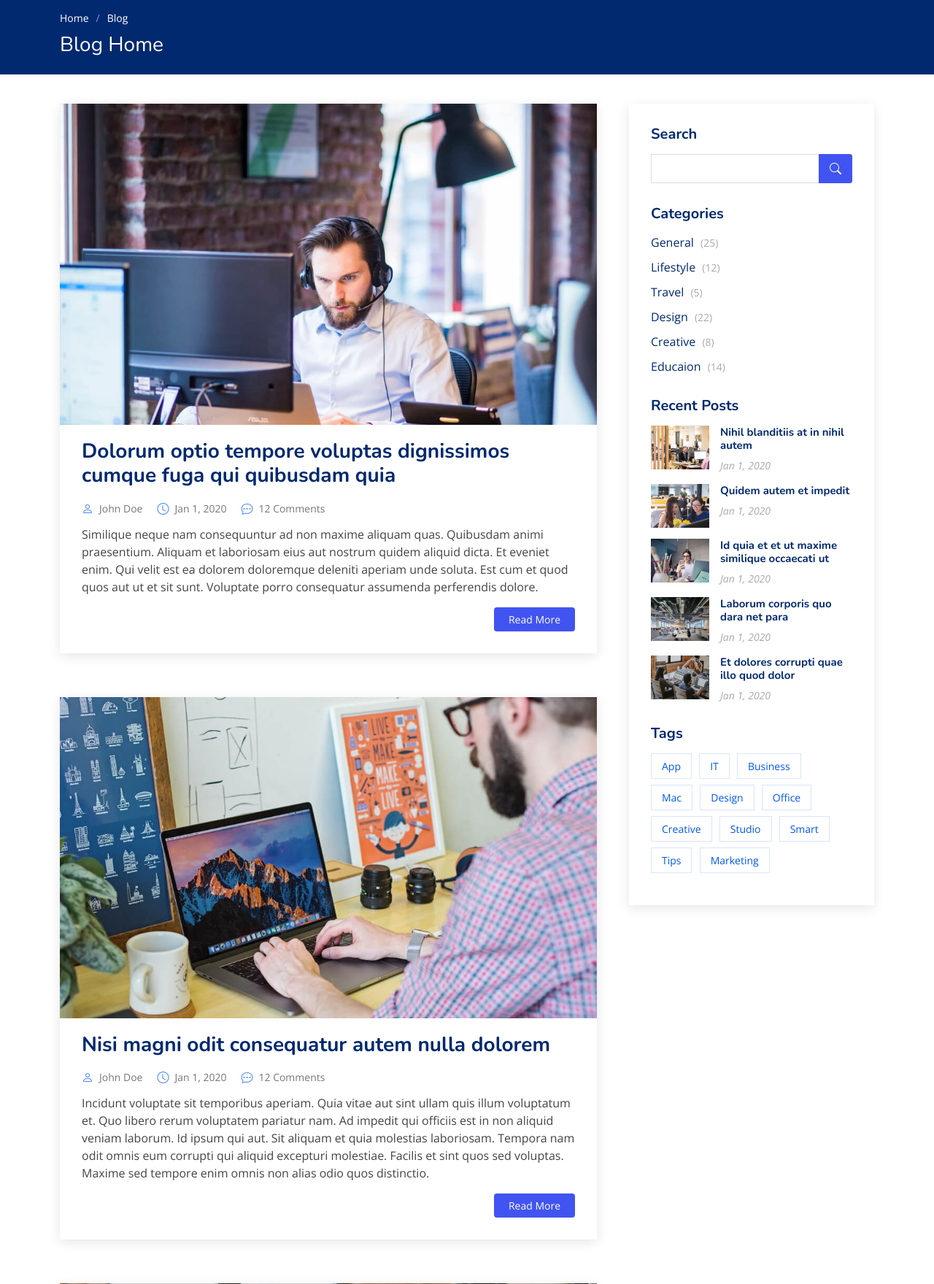
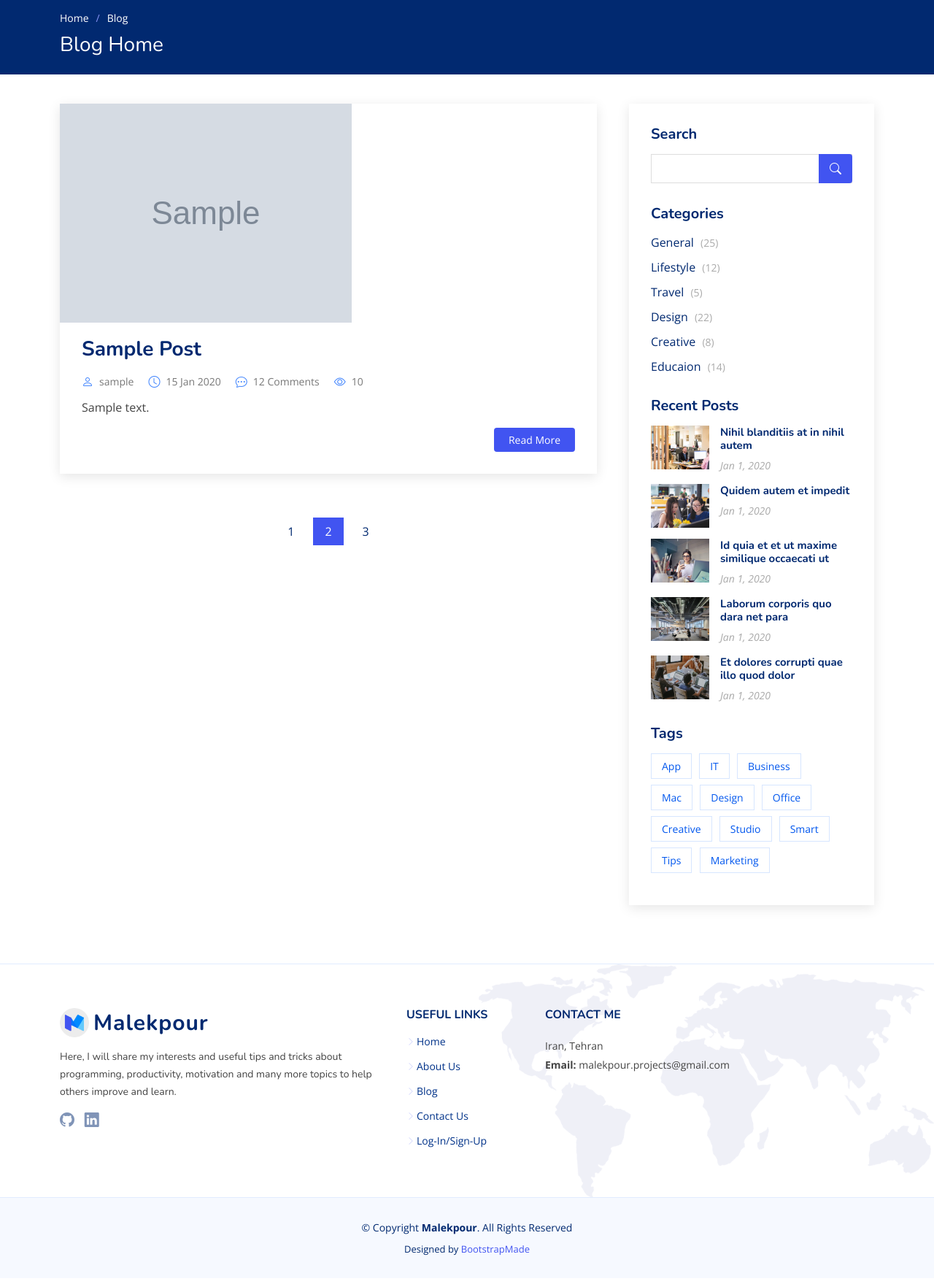
Before and after one commit to Malekpour99/themalekpour.com, a Django app: page /blog/ in a window 1280 px wide. Shown: the part 83-1842 px from the top of the page at 73% size. After the commit the page ends 1803 px from the top, so only its background shows below. Run offline with Django 4.2, Linux system fonts and the light colour scheme; tables that the repository leaves empty hold one stand-in row (values such as "Sample post"); grey boxes marked "Sample" are stand-in pictures; some libraries are stand-ins or nearby versions.

Commit message:
blog template - posts
Removed all the sample posts and replaced them with posts which were fetched from database and were injected to the template using context object

```diff
--- a/templates/blog/blog.html
+++ b/templates/blog/blog.html
@@ -27,28 +27,31 @@
 
           <div class="col-lg-8 entries">
 
+
+            {% for post in posts %}
+
             <article class="entry">
 
               <div class="entry-img">
-                <img src="{% static 'img/blog/blog-1.jpg' %}" alt="" class="img-fluid">
+                <img src="{{ post.image.url }}" alt="" class="img-fluid">
               </div>
 
               <h2 class="entry-title">
-                <a href="{% url  'blog:single' %}">Dolorum optio tempore voluptas dignissimos cumque fuga qui quibusdam quia</a>
+                <a href="{% url  'blog:single' %}">{{ post.title|title }}</a>
               </h2>
 
               <div class="entry-meta">
                 <ul>
-                  <li class="d-flex align-items-center"><i class="bi bi-person"></i> <a href="{% url  'blog:single' %}">John Doe</a></li>
-                  <li class="d-flex align-items-center"><i class="bi bi-clock"></i> <a href="{% url  'blog:single' %}"><time datetime="2020-01-01">Jan 1, 2020</time></a></li>
+                  <li class="d-flex align-items-center"><i class="bi bi-person"></i> <a href="{% url  'blog:single' %}">{{ post.author }}</a></li>
+                  <li class="d-flex align-items-center"><i class="bi bi-clock"></i> <a href="{% url  'blog:single' %}"><time datetime="{{ post.published_date }}">{{ post.published_date|date:"d M Y" }}</time></a></li>
                   <li class="d-flex align-items-center"><i class="bi bi-chat-dots"></i> <a href="{% url  'blog:single' %}">12 Comments</a></li>
+                  <li class="d-flex align-items-center"><i class="bi bi-eye"></i> <a href="{% url  'blog:single' %}">{{ post.counted_views }}</a></li>
                 </ul>
               </div>
 
               <div class="entry-content">
                 <p>
-                  Similique neque nam consequuntur ad non maxime aliquam quas. Quibusdam animi praesentium. Aliquam et laboriosam eius aut nostrum quidem aliquid dicta.
-                  Et eveniet enim. Qui velit est ea dolorem doloremque deleniti aperiam unde soluta. Est cum et quod quos aut ut et sit sunt. Voluptate porro consequatur assumenda perferendis dolore.
+                  {{ post.content|truncatewords:25 }}
                 </p>
                 <div class="read-more">
                   <a href="{% url  'blog:single' %}">Read More</a>
@@ -56,96 +59,8 @@
               </div>
 
             </article><!-- End blog entry -->
+            {% endfor %}
 
-            <article class="entry">
-
-              <div class="entry-img">
-                <img src="{% static 'img/blog/blog-2.jpg' %}" alt="" class="img-fluid">
-              </div>
-
-              <h2 class="entry-title">
-                <a href="{% url  'blog:single' %}">Nisi magni odit consequatur autem nulla dolorem</a>
-              </h2>
-
-              <div class="entry-meta">
-                <ul>
-                  <li class="d-flex align-items-center"><i class="bi bi-person"></i> <a href="{% url  'blog:single' %}">John Doe</a></li>
-                  <li class="d-flex align-items-center"><i class="bi bi-clock"></i> <a href="{% url  'blog:single' %}"><time datetime="2020-01-01">Jan 1, 2020</time></a></li>
-                  <li class="d-flex align-items-center"><i class="bi bi-chat-dots"></i> <a href="{% url  'blog:single' %}">12 Comments</a></li>
-                </ul>
-              </div>
-
-              <div class="entry-content">
-                <p>
-                  Incidunt voluptate sit temporibus aperiam. Quia vitae aut sint ullam quis illum voluptatum et. Quo libero rerum voluptatem pariatur nam.
-                  Ad impedit qui officiis est in non aliquid veniam laborum. Id ipsum qui aut. Sit aliquam et quia molestias laboriosam. Tempora nam odit omnis eum corrupti qui aliquid excepturi molestiae. Facilis et sint quos sed voluptas. Maxime sed tempore enim omnis non alias odio quos distinctio.
-                </p>
-                <div class="read-more">
-                  <a href="{% url  'blog:single' %}">Read More</a>
-                </div>
-              </div>
-
-            </article><!-- End blog entry -->
-
-            <article class="entry">
-
-              <div class="entry-img">
-                <img src="{% static 'img/blog/blog-3.jpg' %}" alt="" class="img-fluid">
-              </div>
-
-              <h2 class="entry-title">
-                <a href="{% url  'blog:single' %}">Possimus soluta ut id suscipit ea ut. In quo quia et soluta libero sit sint.</a>
-              </h2>
-
-              <div class="entry-meta">
-                <ul>
-                  <li class="d-flex align-items-center"><i class="bi bi-person"></i> <a href="{% url  'blog:single' %}">John Doe</a></li>
-                  <li class="d-flex align-items-center"><i class="bi bi-clock"></i> <a href="{% url  'blog:single' %}"><time datetime="2020-01-01">Jan 1, 2020</time></a></li>
-                  <li class="d-flex align-items-center"><i class="bi bi-chat-dots"></i> <a href="{% url  'blog:single' %}">12 Comments</a></li>
-                </ul>
-              </div>
-
-              <div class="entry-content">
-                <p>
-                  Aut iste neque ut illum qui perspiciatis similique recusandae non. Fugit autem dolorem labore omnis et. Eum temporibus fugiat voluptate enim tenetur sunt omnis.
-                  Doloremque est saepe laborum aut. Ipsa cupiditate ex harum at recusandae nesciunt. Ut dolores velit.
-                </p>
-                <div class="read-more">
-                  <a href="{% url  'blog:single' %}">Read More</a>
-                </div>
-              </div>
-
-            </article><!-- End blog entry -->
-
-            <article class="entry">
-
-              <div class="entry-img">
-                <img src="{% static 'img/blog/blog-4.jpg' %}" alt="" class="img-fluid">
-              </div>
-
-              <h2 class="entry-title">
-                <a href="{% url  'blog:single' %}">Non rem rerum nam cum quo minus. Dolor distinctio deleniti explicabo eius exercitationem.</a>
-              </h2>
-
-              <div class="entry-meta">
-                <ul>
-                  <li class="d-flex align-items-center"><i class="bi bi-person"></i> <a href="{% url  'blog:single' %}">John Doe</a></li>
-                  <li class="d-flex align-items-center"><i class="bi bi-clock"></i> <a href="{% url  'blog:single' %}"><time datetime="2020-01-01">Jan 1, 2020</time></a></li>
-                  <li class="d-flex align-items-center"><i class="bi bi-chat-dots"></i> <a href="{% url  'blog:single' %}">12 Comments</a></li>
-                </ul>
-              </div>
-
-              <div class="entry-content">
-                <p>
-                  Aspernatur rerum perferendis et sint. Voluptates cupiditate voluptas atque quae. Rem veritatis rerum enim et autem. Saepe atque cum eligendi eaque iste omnis a qui.
-                  Quia sed sunt. Ea asperiores expedita et et delectus voluptates rerum. Id saepe ut itaque quod qui voluptas nobis porro rerum. Quam quia nesciunt qui aut est non omnis. Inventore occaecati et quaerat magni itaque nam voluptas. Voluptatem ducimus sint id earum ut nesciunt sed corrupti nemo.
-                </p>
-                <div class="read-more">
-                  <a href="{% url  'blog:single' %}">Read More</a>
-                </div>
-              </div>
-
-            </article><!-- End blog entry -->
 
             <div class="blog-pagination">
               <ul class="justify-content-center">
```
